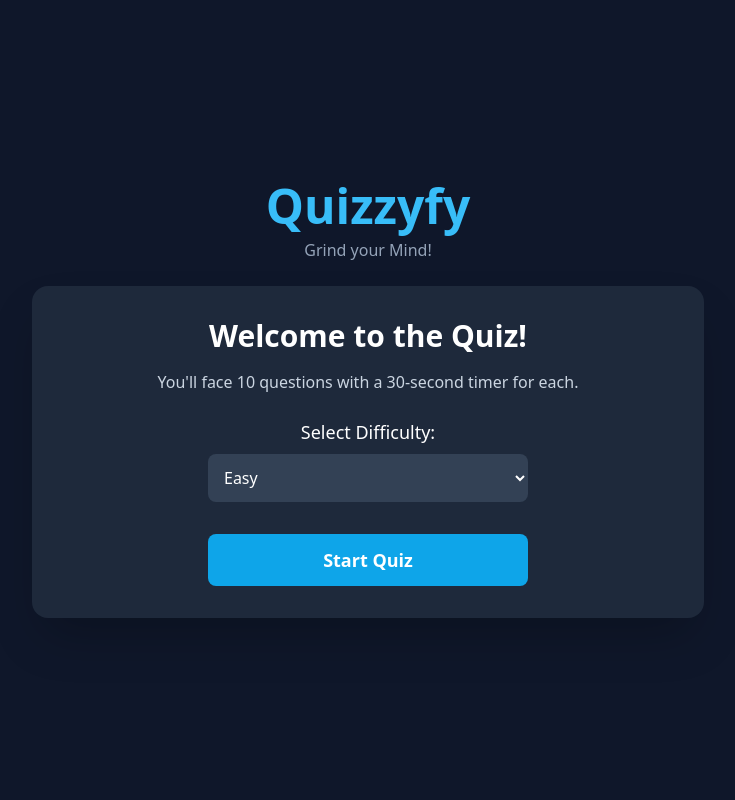
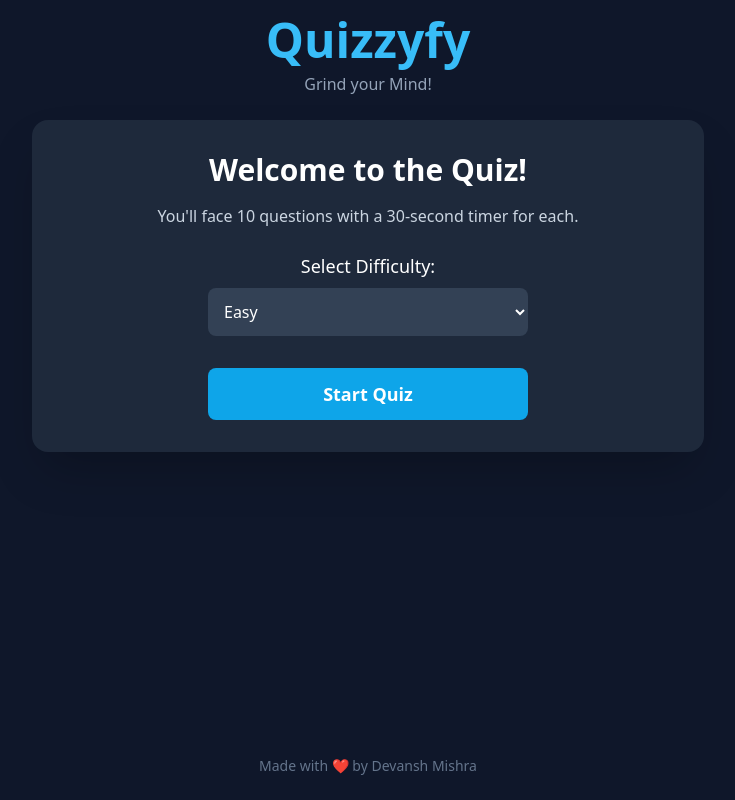
Before and after one commit to devil932003/Quizzyfy, a React (Vite) app: page / in a window 1280 px wide. Shown: the whole page, without its empty margins (272-1007 px from the left). Built offline with nearby package versions, Linux system fonts and the light colour scheme.

Commit message:
first-change

```diff
--- a/src/App.jsx
+++ b/src/App.jsx
@@ -138,8 +138,8 @@ const App = () => {
   };
 
   return (
-    <div className="bg-slate-900 text-white min-h-screen flex flex-col items-center justify-center font-sans p-4 font-inter">
-      <div className="w-full max-w-2xl mx-auto">
+    <div className="bg-slate-900 text-white min-h-screen flex flex-col items-center justify-between font-sans p-4 font-inter">
+      <div className="w-full max-w-2xl mx-auto flex-1">
         <Header />
         <main className="bg-slate-800 rounded-2xl shadow-2xl p-6 md:p-8 mt-6">
           <Routes>
@@ -184,6 +184,9 @@ const App = () => {
           </Routes>
         </main>
       </div>
+      <footer className="text-slate-500 text-sm mt-6 mb-2">
+        Made with ❤️ by Devansh Mishra
+      </footer>
     </div>
   );
 };
```
